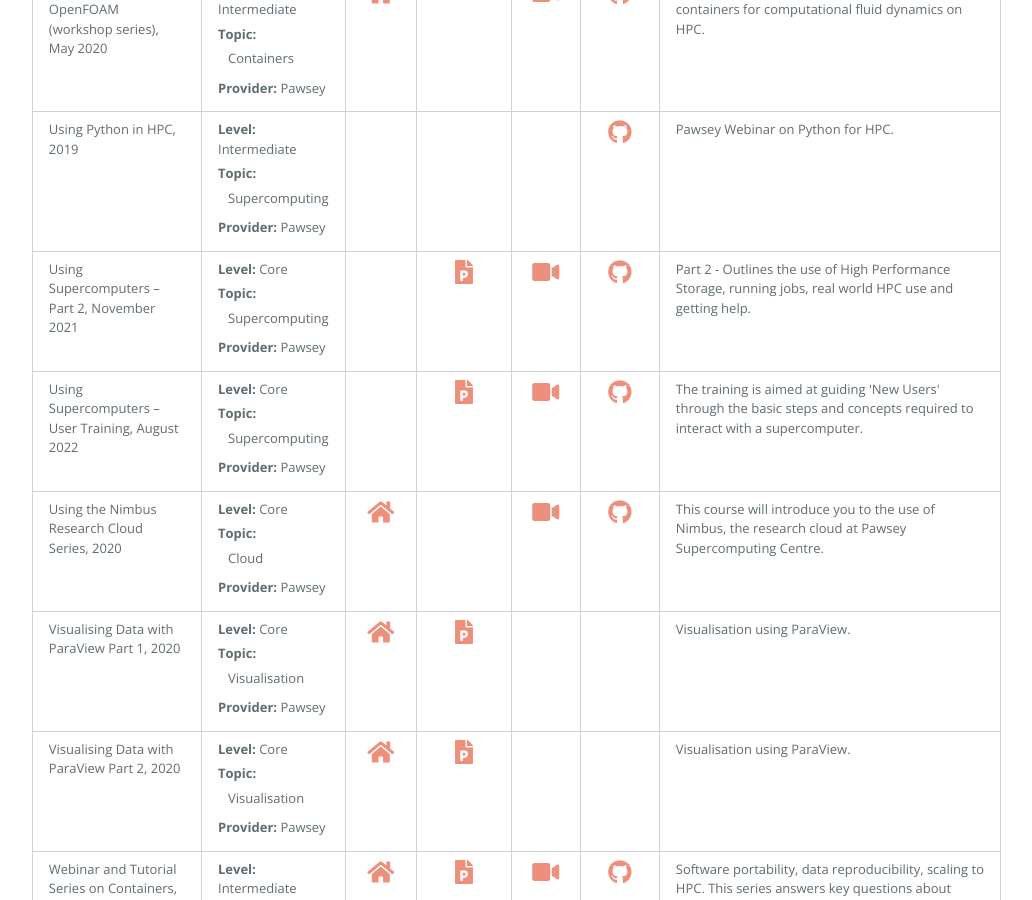
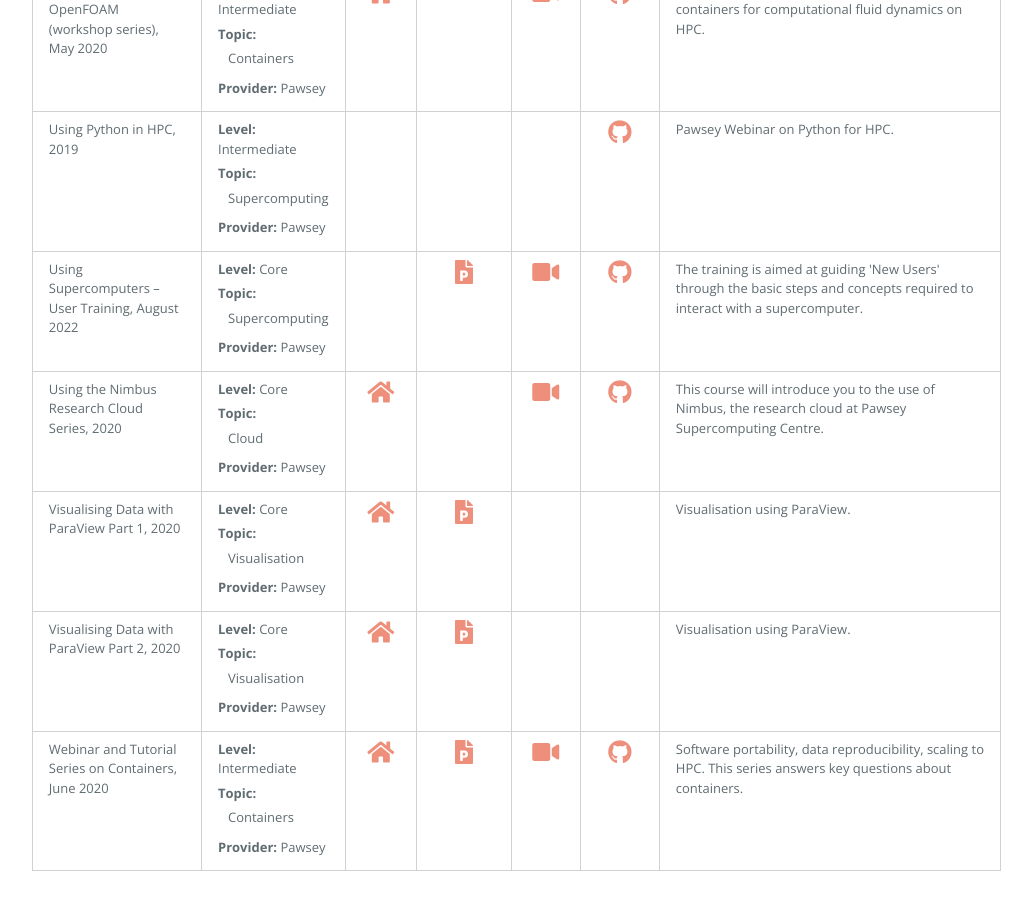
Before and after one commit to PawseySC/PawseySC.github.io, a Jekyll site: the page built from training.md, in a window 1280 px wide and 900 px high, scrolled down 3895 px. Shown: the whole window, without its empty margins (173-1205 px from the left). Built offline with Jekyll 4.4.1, drawn with Linux system fonts in a browser that asks for light colours; our own code applies the rules of GitHub Pages for plain Markdown files; the repository's description, which GitHub fills in, is left out.

Commit message:
Removed Using supercomputers - Part2

```diff
--- a/_data/links.yml
+++ b/_data/links.yml
@@ -30,15 +30,6 @@
   ppt: https://support.pawsey.org.au/documentation/display/US/Training+Material
   vid: https://www.youtube.com/playlist?list=PLmu61dgAX-aYlqIy2VgH8s8UD2oUIA3KS
   git: https://github.com/PawseySC/supercomputing-user-training
-- title: Using Supercomputers – Part 2, November 2021
-  description: Part 2 - Outlines the use of High Performance Storage, running jobs, real world HPC use and getting help.
-  pageName: training.md
-  level: Core
-  topic: Supercomputing
-  provider: Pawsey
-  ppt: https://support.pawsey.org.au/documentation/download/attachments/2162899/Using%20Supercomputers%20Part%202%2024Nov2021.pdf?api=v2
-  vid: https://www.youtube.com/watch?v=GQhunjns0Wk
-  git: https://github.com/PawseySC/Introductory-Supercomputing
 - title: Introduction to Containers on HPC, April 2022
   description: This course will introduce you to using containers in HPC environments and on Pawsey Supercomputing Research Centre systems.
   pageName: training.md
```
